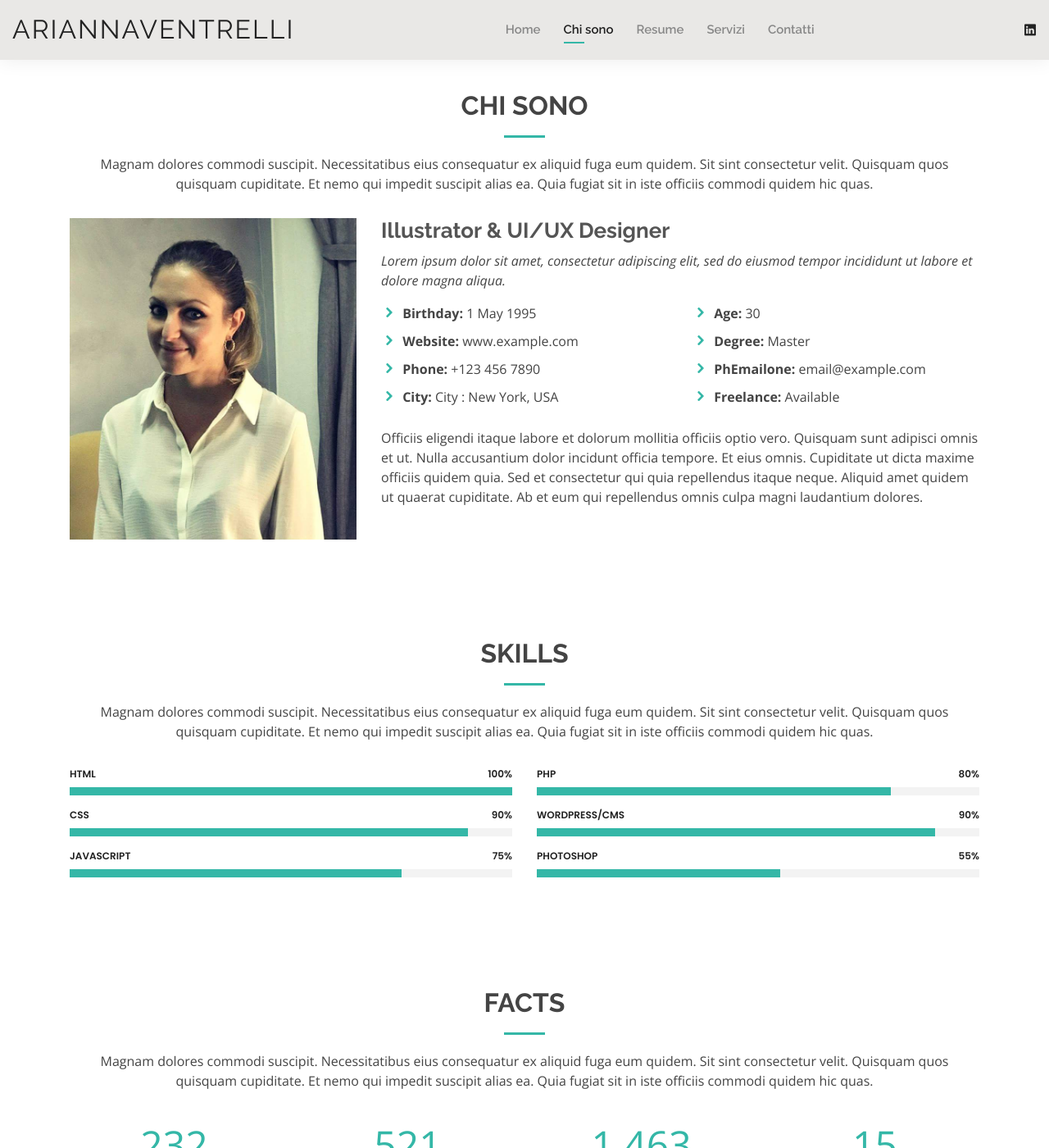
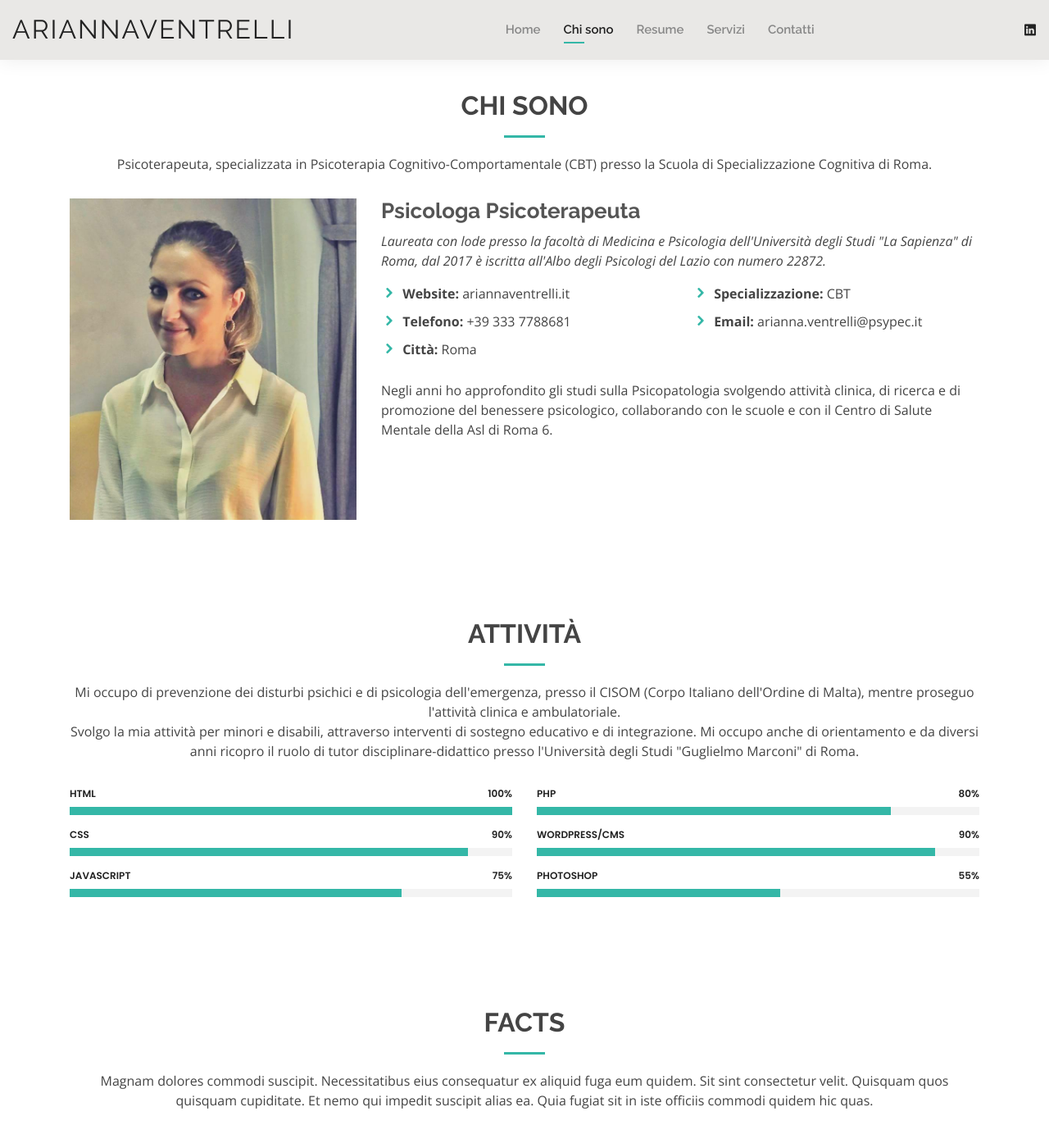
Before and after one commit to venari-psycho/venari-psycho.github.io, a Jekyll site: the page built from about.html, in a window 1280 px wide and 1400 px high. Shown: the whole window at 82% size. Built offline with Jekyll 4.4.1, drawn with Linux system fonts in a browser that asks for light colours; some of the changed text lies outside the part shown.

```diff
--- a/_data/contact.yml
+++ b/_data/contact.yml
@@ -4,4 +4,5 @@
 businessName: 'Dott.ssa Arianna Ventrelli'
 address: 'via degli Anemoni, 8 - 00172 Roma'
 secondaryAddress: 'via Livia Drusilla, 19 - 00175 Roma'
+city: Roma
 website: ariannaventrelli.it
--- a/about.html
+++ b/about.html
@@ -12,40 +12,38 @@
 
       <div class="section-title">
         <h2>Chi sono</h2>
-        <p>Magnam dolores commodi suscipit. Necessitatibus eius consequatur ex aliquid fuga eum quidem. Sit sint consectetur velit. Quisquam quos quisquam cupiditate. Et nemo qui impedit suscipit alias ea. Quia fugiat sit in iste officiis commodi quidem hic quas.</p>
+        <p>
+          Psicoterapeuta, specializzata in Psicoterapia Cognitivo-Comportamentale (CBT) presso la Scuola di Specializzazione Cognitiva di Roma.
+        </p>
       </div>
 
       <div class="row">
         <div class="col-lg-4">
-          <img src="assets/img/about-me-2.jpeg" class="img-fluid" alt="">
+          <img src="assets/img/about-me-3.jpeg" class="img-fluid" alt="">
         </div>
         <div class="col-lg-8 pt-4 pt-lg-0 content">
-          <h3>Illustrator &amp; UI/UX Designer</h3>
+          <h3>Psicologa Psicoterapeuta</h3>
           <p class="font-italic">
-            Lorem ipsum dolor sit amet, consectetur adipiscing elit, sed do eiusmod tempor incididunt ut labore et dolore
-            magna aliqua.
+            Laureata con lode presso la facoltà di Medicina e Psicologia dell'Università degli Studi
+            "La Sapienza" di Roma, dal 2017 è iscritta all'Albo degli Psicologi del Lazio con numero {{ site.data.contact.numero_albo_psicologi }}.</p>
           </p>
           <div class="row">
             <div class="col-lg-6">
               <ul>
-                <li><i class="icofont-rounded-right"></i> <strong>Birthday:</strong> 1 May 1995</li>
-                <li><i class="icofont-rounded-right"></i> <strong>Website:</strong> www.example.com</li>
-                <li><i class="icofont-rounded-right"></i> <strong>Phone:</strong> +123 456 7890</li>
-                <li><i class="icofont-rounded-right"></i> <strong>City:</strong> City : New York, USA</li>
+                <li><i class="icofont-rounded-right"></i> <strong>Website:</strong> {{ site.data.contact.website }}</li>
+                <li><i class="icofont-rounded-right"></i> <strong>Telefono:</strong> {{ site.data.contact.phone }}</li>
+                <li><i class="icofont-rounded-right"></i> <strong>Citt&agrave;:</strong> {{ site.data.contact.city }}</li>
               </ul>
             </div>
             <div class="col-lg-6">
               <ul>
-                <li><i class="icofont-rounded-right"></i> <strong>Age:</strong> 30</li>
-                <li><i class="icofont-rounded-right"></i> <strong>Degree:</strong> Master</li>
-                <li><i class="icofont-rounded-right"></i> <strong>PhEmailone:</strong> email@example.com</li>
-                <li><i class="icofont-rounded-right"></i> <strong>Freelance:</strong> Available</li>
+                <li><i class="icofont-rounded-right"></i> <strong>Specializzazione:</strong> CBT</li>
+                <li><i class="icofont-rounded-right"></i> <strong>Email:</strong> {{ site.data.contact.email }}</li>
               </ul>
             </div>
           </div>
           <p>
-            Officiis eligendi itaque labore et dolorum mollitia officiis optio vero. Quisquam sunt adipisci omnis et ut. Nulla accusantium dolor incidunt officia tempore. Et eius omnis.
-            Cupiditate ut dicta maxime officiis quidem quia. Sed et consectetur qui quia repellendus itaque neque. Aliquid amet quidem ut quaerat cupiditate. Ab et eum qui repellendus omnis culpa magni laudantium dolores.
+            Negli anni ho approfondito gli studi sulla Psicopatologia svolgendo attivit&agrave; clinica, di ricerca e di promozione del benessere psicologico, collaborando con le scuole e con il Centro di Salute Mentale della Asl di Roma 6.
           </p>
         </div>
       </div>
@@ -58,8 +56,14 @@
     <div class="container" data-aos="fade-up">
 
       <div class="section-title">
-        <h2>Skills</h2>
-        <p>Magnam dolores commodi suscipit. Necessitatibus eius consequatur ex aliquid fuga eum quidem. Sit sint consectetur velit. Quisquam quos quisquam cupiditate. Et nemo qui impedit suscipit alias ea. Quia fugiat sit in iste officiis commodi quidem hic quas.</p>
+        <h2>Attivit&agrave;</h2>
+        <p>
+          Mi occupo di prevenzione dei disturbi psichici e di psicologia dell'emergenza, presso il CISOM (Corpo Italiano dell'Ordine di Malta), mentre proseguo l'attività clinica e ambulatoriale.
+        </p>
+        <p>
+          Svolgo la mia attivit&agrave; per minori e disabili, attraverso interventi di sostegno educativo e di integrazione.
+          Mi occupo anche di orientamento e da diversi anni ricopro il ruolo di tutor disciplinare-didattico presso l'Universit&agrave; degli Studi "Guglielmo Marconi" di Roma.
+        </p>
       </div>
 
       <div class="row skills-content">
@@ -161,7 +165,13 @@
 
       <div class="section-title">
         <h2>Testimonials</h2>
-        <p>Magnam dolores commodi suscipit. Necessitatibus eius consequatur ex aliquid fuga eum quidem. Sit sint consectetur velit. Quisquam quos quisquam cupiditate. Et nemo qui impedit suscipit alias ea. Quia fugiat sit in iste officiis commodi quidem hic quas.</p>
+        <p>
+          All'interno del sito potrai trovare informazioni sulla natura di alcuni tra i disturbi e disagi psichici pi&ugrave; comuni.
+        </p>
+        <p>
+          Hai qualche domanda? Contattami pure senza impegno e richiedi un primo colloquio gratuito.
+          Intanto ti auguro buona navigazione e ti ringrazio per aver visitato il mio sito!
+        </p>
       </div>
 
       <div class="owl-carousel testimonials-carousel">
```
Also changed, not shown: assets/img/about-me-3.jpeg (added).
